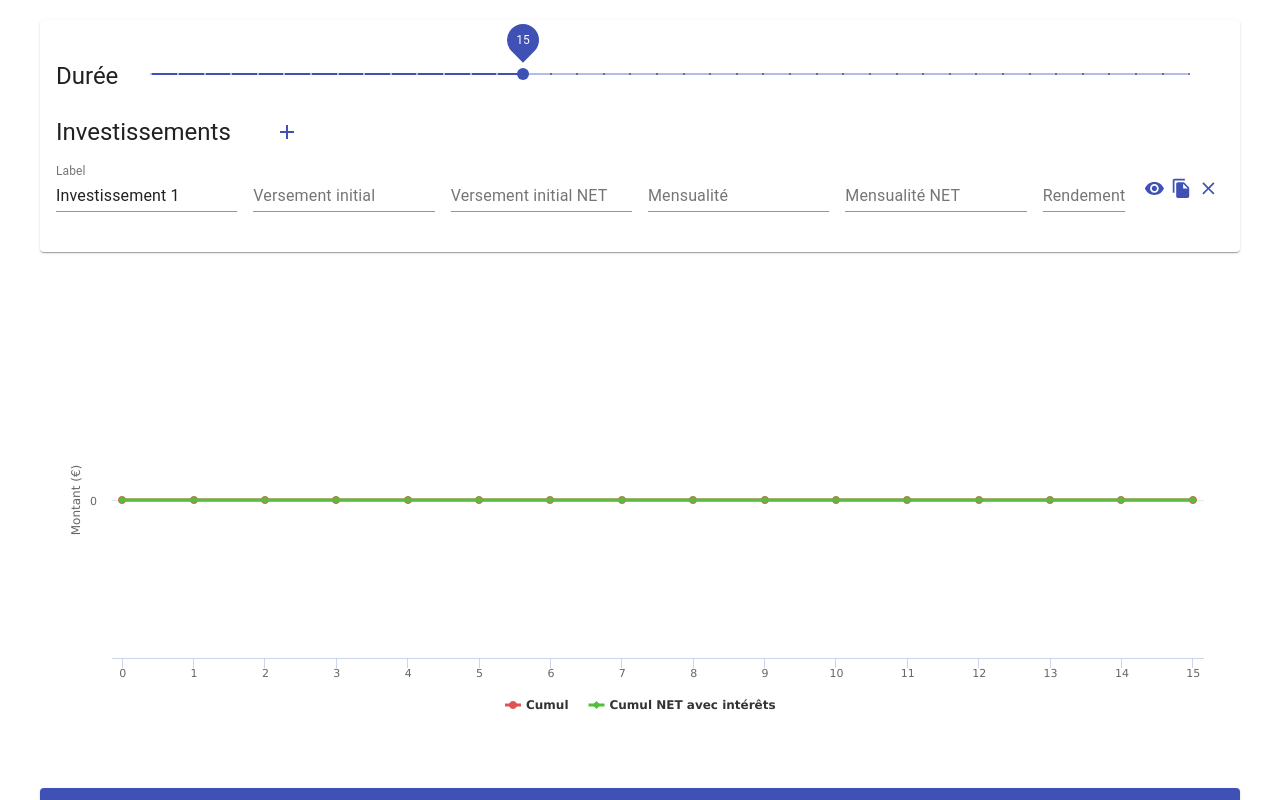
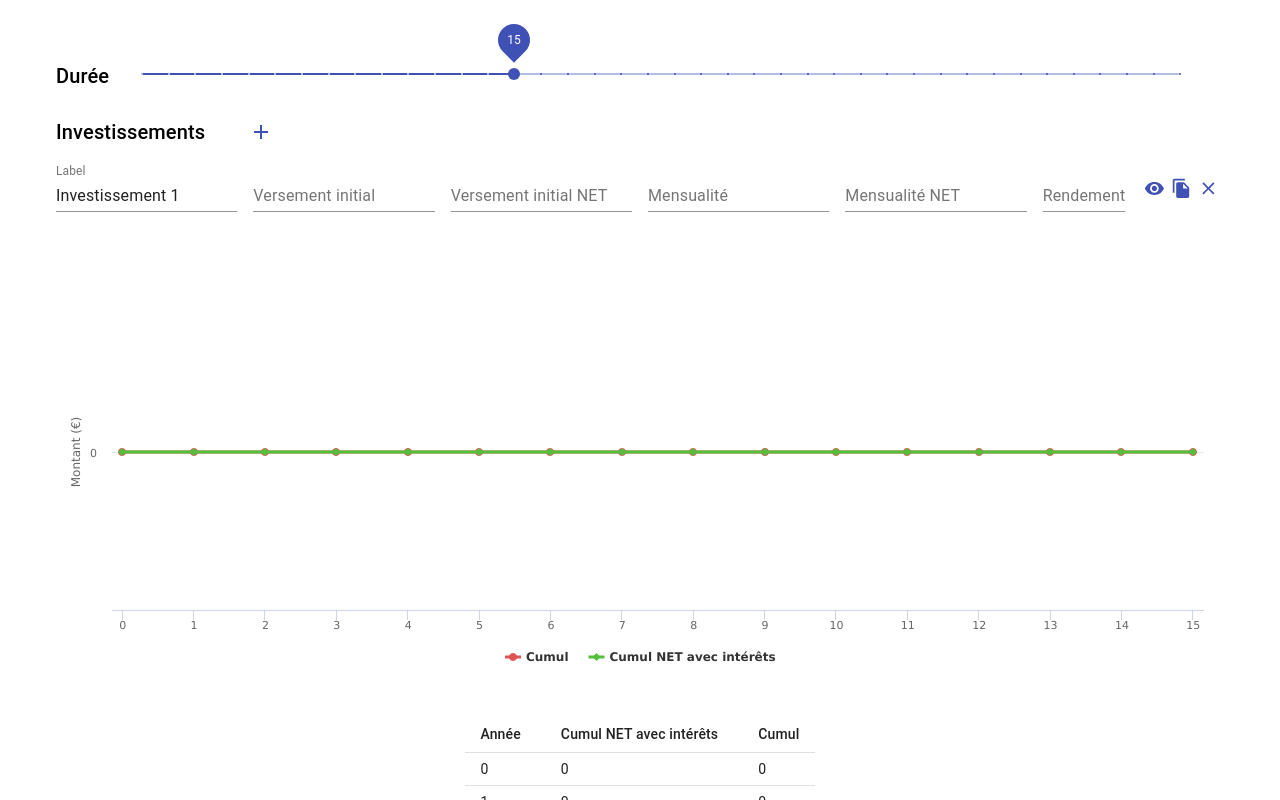
Before and after one commit to Softcadbury/Dagga, a React (Create React App) app: page / in a window 1280 px wide. Both pictures are taken after a click on the button "Ajouter un investissement". Shown: the top 800 px of the page. Built offline with nearby package versions, Linux system fonts and the light colour scheme.

Commit message:
Improve table design

```diff
--- a/src/components/data-form.tsx
+++ b/src/components/data-form.tsx
@@ -3,7 +3,6 @@ import {
     Grid,
     IconButton,
     makeStyles,
-    Paper,
     Slider,
     TextField,
     Typography,
@@ -233,10 +232,10 @@ const DataForm = ({
     }, [addInvestment, investments.length]);
 
     return (
-        <Paper className={classes.form}>
+        <div className={classes.form}>
             <Grid container spacing={4} className={classes.timeContainer}>
                 <Grid item>
-                    <Typography variant="h5">Durée</Typography>
+                    <Typography variant="h6">Durée</Typography>
                 </Grid>
                 <Grid item className={classes.sliderContainer}>
                     <Slider
@@ -252,7 +251,7 @@ const DataForm = ({
             </Grid>
             <Grid container spacing={4} alignItems="center">
                 <Grid item>
-                    <Typography variant="h5">Investissements</Typography>
+                    <Typography variant="h6">Investissements</Typography>
                 </Grid>
                 <Grid item>
                     <IconButton
@@ -273,7 +272,7 @@ const DataForm = ({
                     updateInvestment={updateInvestment}
                 />
             ))}
-        </Paper>
+        </div>
     );
 };
 
--- a/src/components/data-graph.tsx
+++ b/src/components/data-graph.tsx
@@ -7,7 +7,7 @@ const useStyles = makeStyles((theme) => {
         graph: {
             maxWidth: '1500px',
             margin: 'auto',
-            padding: theme.spacing(10, 2, 4),
+            padding: theme.spacing(4, 2),
         },
     };
 });
--- a/src/components/data-table.tsx
+++ b/src/components/data-table.tsx
@@ -1,6 +1,5 @@
 import {
     makeStyles,
-    Paper,
     Table,
     TableBody,
     TableCell,
@@ -10,28 +9,26 @@ import {
 } from '@material-ui/core';
 import { Investment, InvestmentData } from '../types/investment';
 
-const useStyles = makeStyles((theme) => {
+const useStyles = makeStyles(() => {
     return {
         table: {
             maxWidth: '1500px',
+            width: 'fit-content',
             margin: 'auto',
-            marginTop: theme.spacing(3),
-        },
-        headCell: {
-            backgroundColor: theme.palette.primary.main,
-            color: theme.palette.common.white,
         },
     };
 });
 
 interface BodyProps {
     computedInvestments: InvestmentData[];
+    cumulatedAmounts: number[];
     cumulatedAmountsWithInterest: number[];
     time: number;
 }
 
 const Body = ({
     computedInvestments,
+    cumulatedAmounts,
     cumulatedAmountsWithInterest,
     time,
 }: BodyProps) => {
@@ -45,6 +42,9 @@ const Body = ({
                 </TableCell>
                 <TableCell component="th" scope="row">
                     {cumulatedAmountsWithInterest[i]}
+                </TableCell>
+                <TableCell component="th" scope="row">
+                    {cumulatedAmounts[i]}
                 </TableCell>
                 {computedInvestments.length > 1 &&
                     computedInvestments.map((computedInvestment, index) => {
@@ -69,17 +69,16 @@ interface HeaderProps {
 }
 
 const Header = ({ investments }: HeaderProps) => {
-    const classes = useStyles();
-
     return (
         <TableHead>
             <TableRow>
-                <TableCell className={classes.headCell}>Période</TableCell>
-                <TableCell className={classes.headCell}>Cumul</TableCell>
+                <TableCell>Année</TableCell>
+                <TableCell>Cumul NET avec intérêts</TableCell>
+                <TableCell>Cumul</TableCell>
                 {investments.length > 1 &&
                     investments.map((investment, index) => {
                         return (
-                            <TableCell key={index} className={classes.headCell}>
+                            <TableCell key={index}>
                                 {investment.label}
                             </TableCell>
                         );
@@ -92,6 +91,7 @@ const Header = ({ investments }: HeaderProps) => {
 interface DataTableProps {
     investments: Investment[];
     computedInvestments: InvestmentData[];
+    cumulatedAmounts: number[];
     cumulatedAmountsWithInterest: number[];
     time: number;
 }
@@ -99,17 +99,19 @@ interface DataTableProps {
 const DataTable = ({
     investments,
     computedInvestments,
+    cumulatedAmounts,
     cumulatedAmountsWithInterest,
     time,
 }: DataTableProps) => {
     const classes = useStyles();
 
     return (
-        <TableContainer className={classes.table} component={Paper}>
+        <TableContainer className={classes.table}>
             <Table size="small">
                 <Header investments={investments} />
                 <Body
                     computedInvestments={computedInvestments}
+                    cumulatedAmounts={cumulatedAmounts}
                     cumulatedAmountsWithInterest={cumulatedAmountsWithInterest}
                     time={time}
                 />
--- a/src/views/app.tsx
+++ b/src/views/app.tsx
@@ -111,6 +111,7 @@ function App() {
                 <DataTable
                     investments={visibleInvestments}
                     computedInvestments={computedInvestments}
+                    cumulatedAmounts={cumulatedAmounts}
                     cumulatedAmountsWithInterest={cumulatedAmountsWithInterest}
                     time={time}
                 />
```
